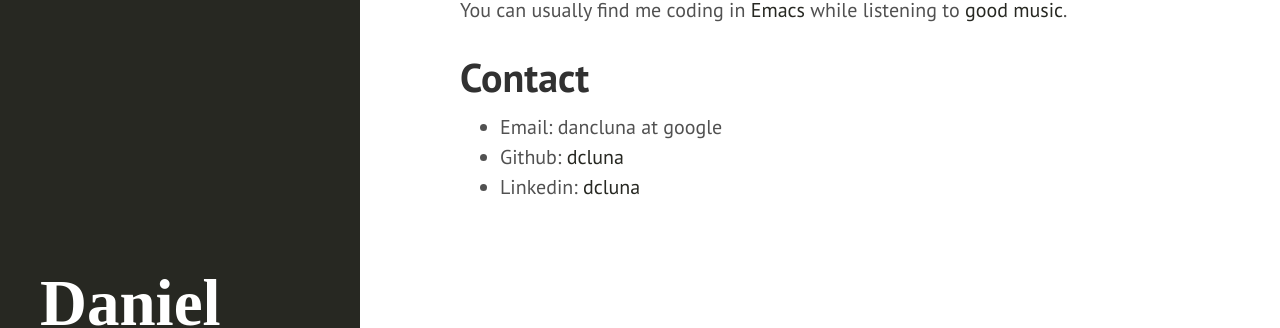
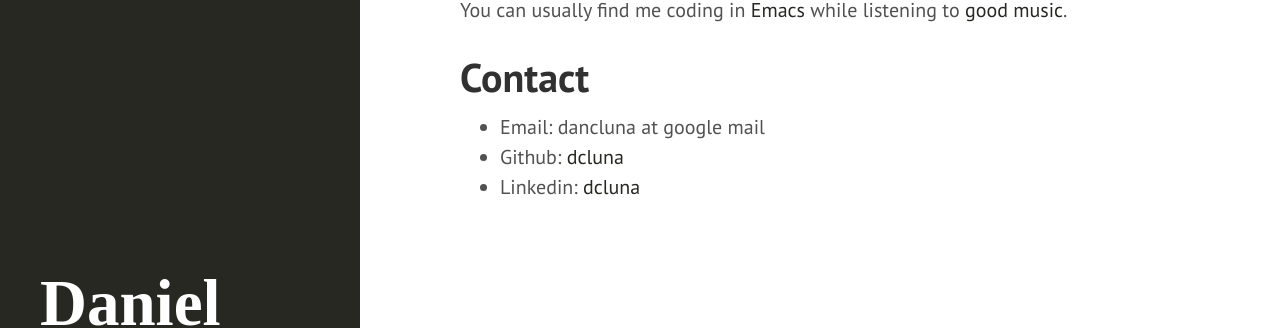
Before and after one commit to dcluna/dcluna.github.io, a Jekyll site: the page built from about.md, in a window 1280 px wide. Shown: the part 225-553 px from the top of the page. Built offline with Jekyll 4.4.1, drawn with Linux system fonts in a browser that asks for light colours; Markdown is read by kramdown in place of the engine named in the settings.

Commit message:
Small changes

```diff
--- a/about.md
+++ b/about.md
@@ -10,6 +10,6 @@ You can usually find me coding in [Emacs](https://github.com/syl20bnr/spacemacs)
 Contact
 =======
 
-* Email: dancluna at google
+* Email: dancluna at google mail
 * Github: [dcluna](http://www.github.com/dcluna)
 * Linkedin: [dcluna](https://www.linkedin.com/in/dcluna)
```
